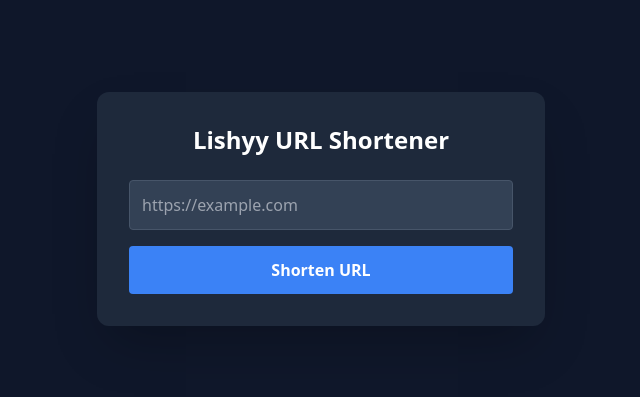
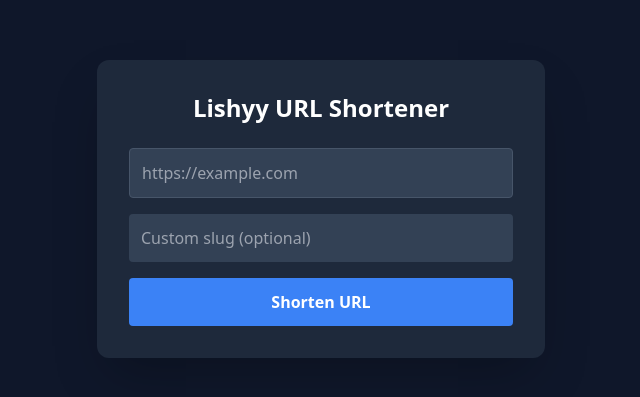
Before and after one commit to thirdeyetoons/lishy-v2, a website: page index.html in a window 1280 px wide. Shown: the part 191-588 px from the top of the page, without its empty margins (319-959 px from the left). Drawn offline with nearby package versions, Linux system fonts and the light colour scheme.

Commit message:
slug code added as option

```diff
--- a/index.html
+++ b/index.html
@@ -11,6 +11,7 @@
         <h1 class="text-2xl font-bold mb-6">Lishyy URL Shortener</h1>
         <input id="url" type="url" placeholder="https://example.com"
                class="w-full p-3 rounded bg-slate-700 border border-slate-600 mb-4 focus:outline-none">
+        <input id="slug" placeholder="Custom slug (optional)" class="w-full p-3 rounded bg-slate-700 mb-4">
         <button id="btn" class="w-full bg-blue-500 hover:bg-blue-600 p-3 rounded font-bold transition">Shorten URL</button>
         <div id="result" class="hidden mt-6 p-4 bg-slate-700 rounded">
             <p class="text-sm mb-2">Your shortened link:</p>
```
